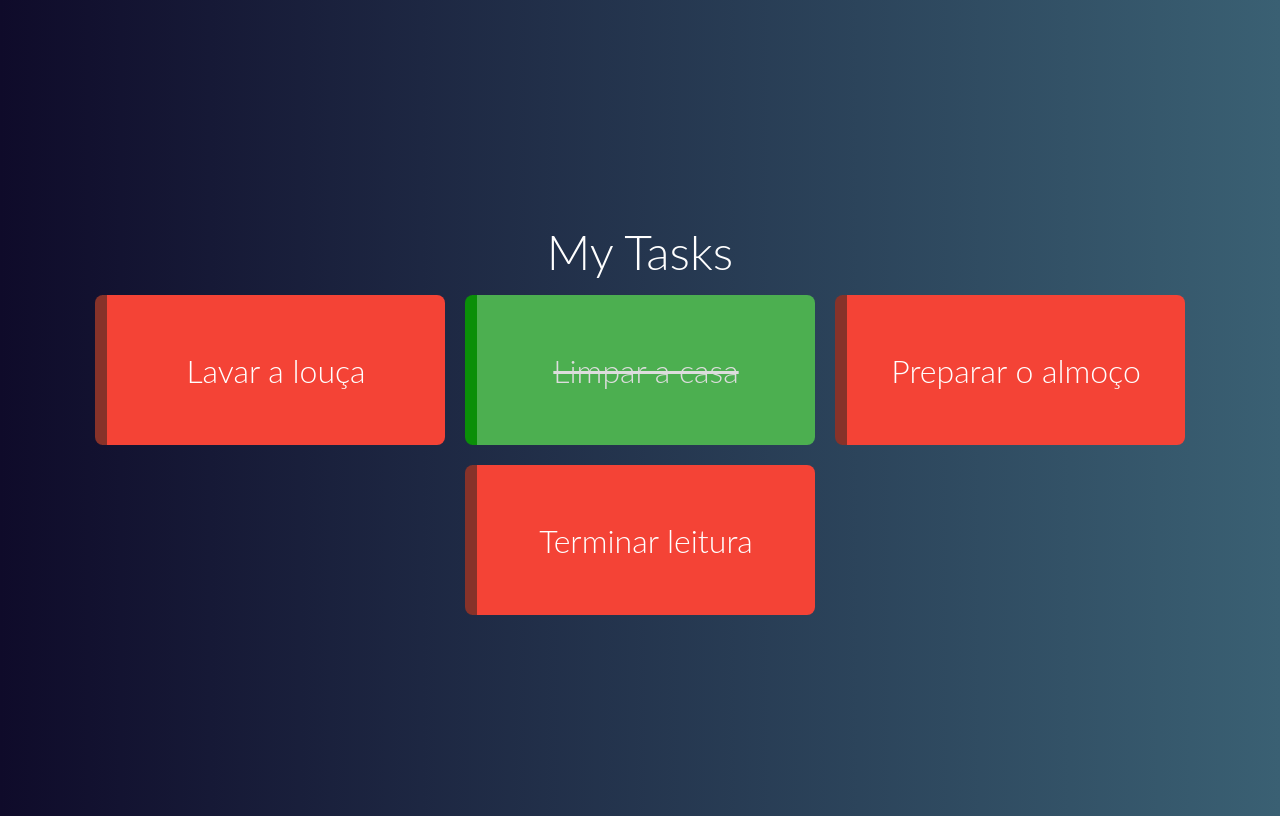
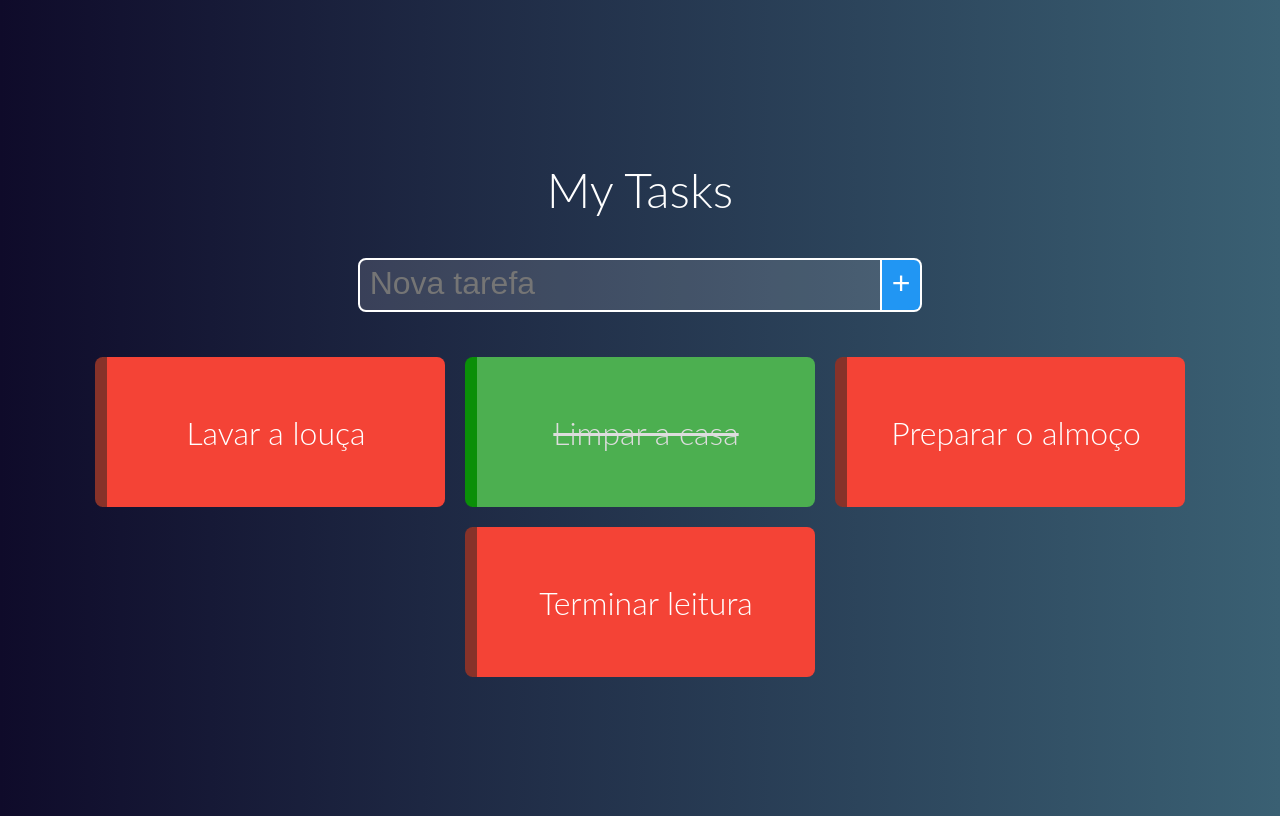
Before and after one commit to soledademaria/to-do, a Vue app in the folder to-do/: page / in a window 1280 px wide. Built offline with nearby package versions, Linux system fonts and the light colour scheme.

Commit message:
feat(components/new-task): criando componente para as novas tarefas

```diff
--- a/to-do/src/App.vue
+++ b/to-do/src/App.vue
@@ -1,21 +1,40 @@
 <template>
   <div id="app">
     <h1>My Tasks</h1>
-    <tasks-grid/>
+	<new-task @taskAdded="addTask"/>
+    <tasks-grid :tasks="tasks" @deletedTask="deleteTask"/>
   </div>
 </template>
 
 <script>
 
 import TasksGrid from './components/TasksGrid.vue'
+import NewTask from './components/NewTask.vue'
 export default {
   name: 'App',
-  components:{TasksGrid},
+  components:{TasksGrid, NewTask},
 
   data(){
     return{
       tasks: []
     }
+  },
+  methods:{
+	addTask(task){
+		const sameName = item => item.name === task.name
+
+		const reallyNew = this.tasks.filter(sameName).length == 0
+
+		if(reallyNew){
+			this.tasks.push({
+				name: task.name,
+				pending: task.pending || true
+			})
+		}
+	},
+	deleteTask(index){
+		this.tasks.splice(index, 1)
+	}
   }
 }
 </script>
--- /dev/null
+++ b/to-do/src/components/NewTask.vue
@@ -0,0 +1,52 @@
+<template>
+    <div class="new-task">
+        <input v-model="name"
+        type="text"
+        class="form"
+        @keydown.enter="addTask"
+        placeholder="Nova tarefa">
+
+        <button class="form" @click="addTask">+</button>
+    </div>
+</template>
+<script>
+export default {
+    data(){
+        return{
+            name: ''
+        }
+    },
+    methods:{
+        addTask(){
+            this.$emit('taskAdded', {name: this.name})
+            this.name = ''
+        }
+    }
+}
+</script>
+<style scoped>
+    .new-task{
+        margin: 35px;
+    }
+    .form{
+        outline: none;
+        font-size: 2rem;
+        border: 2px solid #fff;
+        padding: 5px 10px 8px;
+        color:#fff
+    }
+    input.form
+    {
+        width: 500px;
+        background: #fff2;
+        border-top-left-radius: 8px;
+        border-bottom-left-radius: 8px;
+    }
+    button.form{
+        border-left: none;
+        background-color: #2196f3;
+        border-top-right-radius: 8px;
+        border-bottom-right-radius: 8px;
+
+    }
+</style>
```
